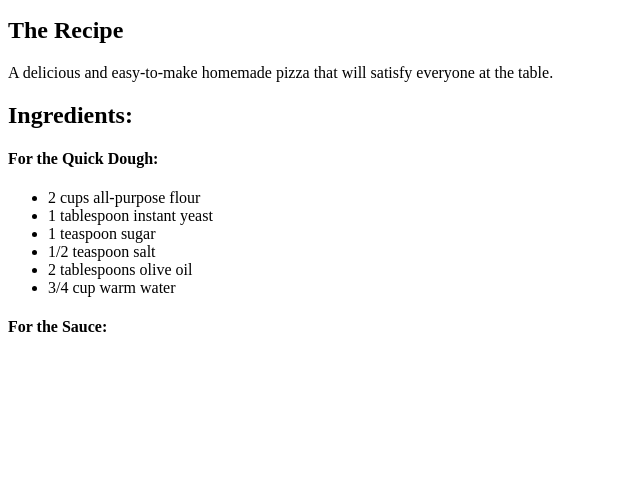
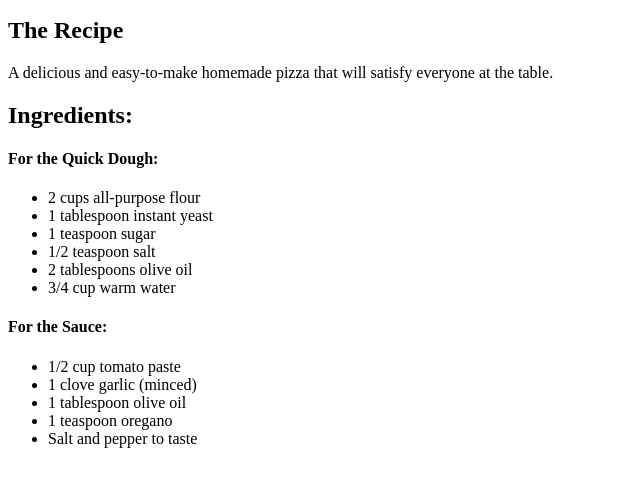
Before and after one commit to Harry5522/Web-development-A01, a plain HTML site: page chapter 01/index.html in a window 1280 px wide. Shown: the part 101-588 px from the top of the page, without its empty margins (0-640 px from the left). Drawn offline with Linux system fonts and the light colour scheme.

Commit message:
Update index.html
.

```diff
--- a/chapter 01/index.html
+++ b/chapter 01/index.html
@@ -30,5 +30,13 @@
     </ul>
 
     <h4 class="section-subtitle">For the Sauce:</h4>
+
+    <ul class="ingredients">
+        <li>1/2 cup tomato paste</li>
+        <li>1 clove garlic (minced)</li>
+        <li>1 tablespoon olive oil</li>
+        <li>1 teaspoon oregano</li>
+        <li>Salt and pepper to taste</li>
+    </ul>
 </body>
 </html>
```
